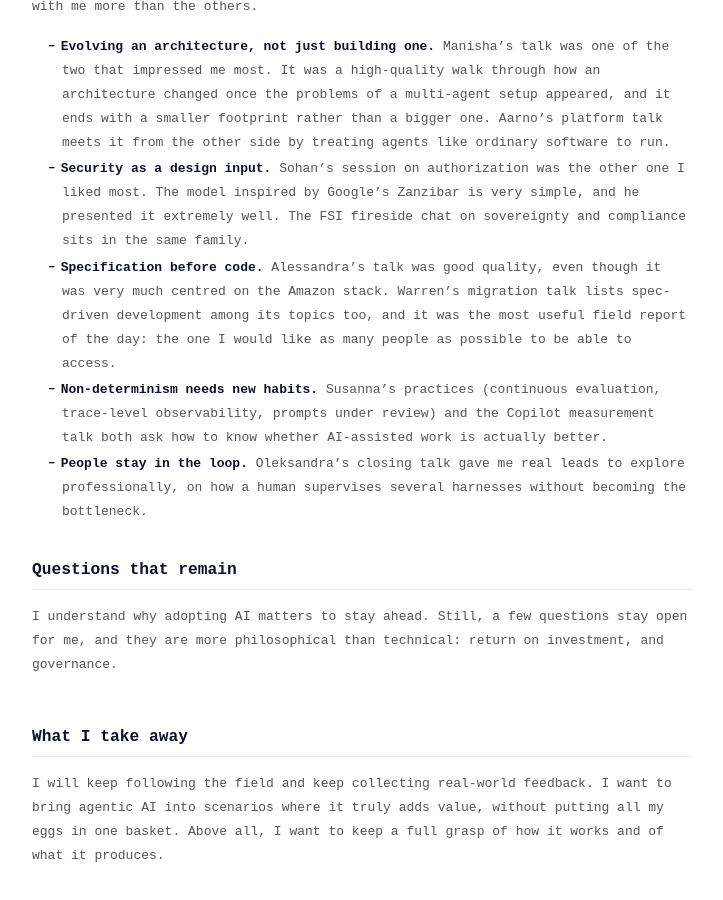
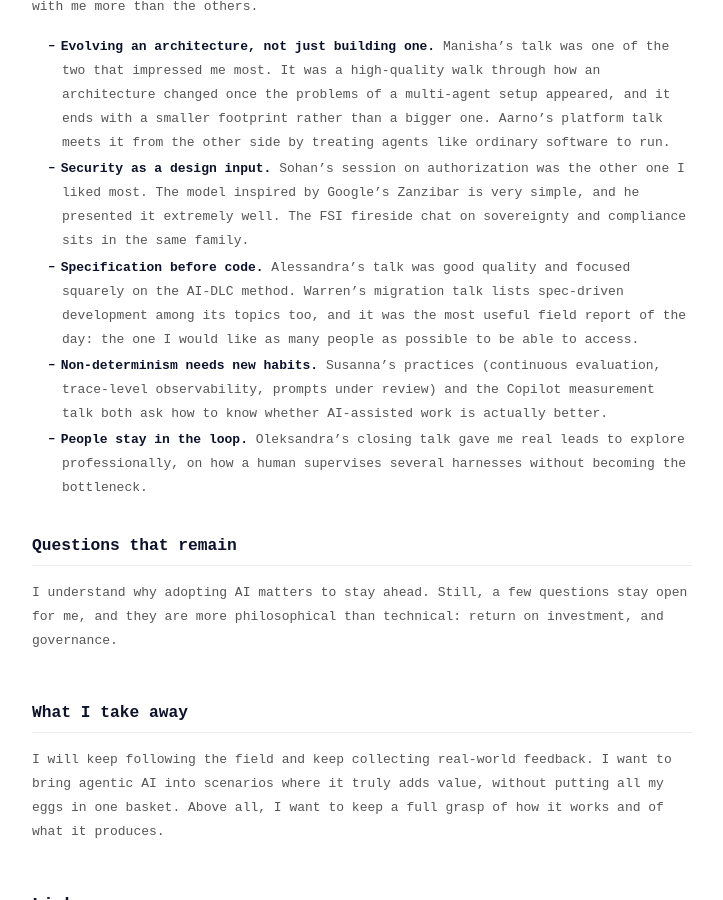
Before and after one commit to najx/najx.github.io, a Jekyll site: the page built from _posts/agentic-engineering-days/2026-11-20-feedback-agentic-engineering-days.md, in a window 1280 px wide and 900 px high, scrolled down 7680 px. Shown: the whole window, without its empty margins (278-1001 px from the left). Built offline with Jekyll 4.4.1, drawn with Linux system fonts in a browser that asks for light colours; some web fonts are replaced; comment, search, counter and statistics services are not loaded; some of the changed text lies outside the part shown.

Commit message:
Remove the remarks about the Amazon stack from the AI-DLC talk summary
The session was focused on the AI-DLC method itself.

Co-Authored-By: Claude Sonnet 5.5 <noreply@anthropic.com>
Claude-Session: https://claude.ai/code/session_017EqPCGihAKoyT81Jwc6duJ

```diff
--- a/_posts/agentic-engineering-days/2026-11-20-feedback-agentic-engineering-days.md
+++ b/_posts/agentic-engineering-days/2026-11-20-feedback-agentic-engineering-days.md
@@ -1,7 +1,7 @@
 ---
 title: "AI Agentic Engineering Days Zurich 26"
 date: 2026-11-20 10:00:00 +01:00
-modified: 2026-11-22 21:30:00 +01:00
+modified: 2026-11-22 21:40:00 +01:00
 tags: [AI 🤖]
 description: >-
   My recap of the Agentic Engineering Days conference: key ideas,
@@ -75,7 +75,7 @@ Related reading: AuthZed's tutorial [Building Agentic RAG with SpiceDB, LangChai
 
 Alessandra's starting point is to write a structured specification before any code is generated: what the system must do, how it behaves at the edges, and what "done" means. She presented AI-DLC, a lifecycle in three phases. In inception the AI proposes the architecture, in construction it generates and iterates on code from the spec, and in operations it monitors and patches. Humans steer at each gate between phases. The talk followed a real project built this way, showed where a good spec caught bugs that tests had missed, and showed when rewriting the spec is quicker than fixing the code. Attendees were promised practical rules for writing specs and a workflow to try on their next feature.
 
-**My take.** What I take from this talk is the AI-DLC method itself, which was very clearly explained. Even though the session leaned heavily on the Amazon stack, the method is harness-agnostic.
+**My take.** What I take from this talk is the AI-DLC method itself, which was very clearly explained. The session stayed focused on the method, and the method is harness-agnostic.
 
 Related reading: the AWS DevOps blog post [AI-Driven Development Life Cycle](https://aws.amazon.com/blogs/devops/ai-driven-development-life-cycle) and the open-source [aidlc-workflows](https://github.com/awslabs/aidlc-workflows) repository on GitHub.
 
@@ -125,7 +125,7 @@ A few themes came back from one session to the next, and a handful of talks stay
 
 - **Evolving an architecture, not just building one.** Manisha's talk was one of the two that impressed me most. It was a high-quality walk through how an architecture changed once the problems of a multi-agent setup appeared, and it ends with a smaller footprint rather than a bigger one. Aarno's platform talk meets it from the other side by treating agents like ordinary software to run.
 - **Security as a design input.** Sohan's session on authorization was the other one I liked most. The model inspired by Google's Zanzibar is very simple, and he presented it extremely well. The FSI fireside chat on sovereignty and compliance sits in the same family.
-- **Specification before code.** Alessandra's talk was good quality, even though it was very much centred on the Amazon stack. Warren's migration talk lists spec-driven development among its topics too, and it was the most useful field report of the day: the one I would like as many people as possible to be able to access.
+- **Specification before code.** Alessandra's talk was good quality and focused squarely on the AI-DLC method. Warren's migration talk lists spec-driven development among its topics too, and it was the most useful field report of the day: the one I would like as many people as possible to be able to access.
 - **Non-determinism needs new habits.** Susanna's practices (continuous evaluation, trace-level observability, prompts under review) and the Copilot measurement talk both ask how to know whether AI-assisted work is actually better.
 - **People stay in the loop.** Oleksandra's closing talk gave me real leads to explore professionally, on how a human supervises several harnesses without becoming the bottleneck.
 
```
